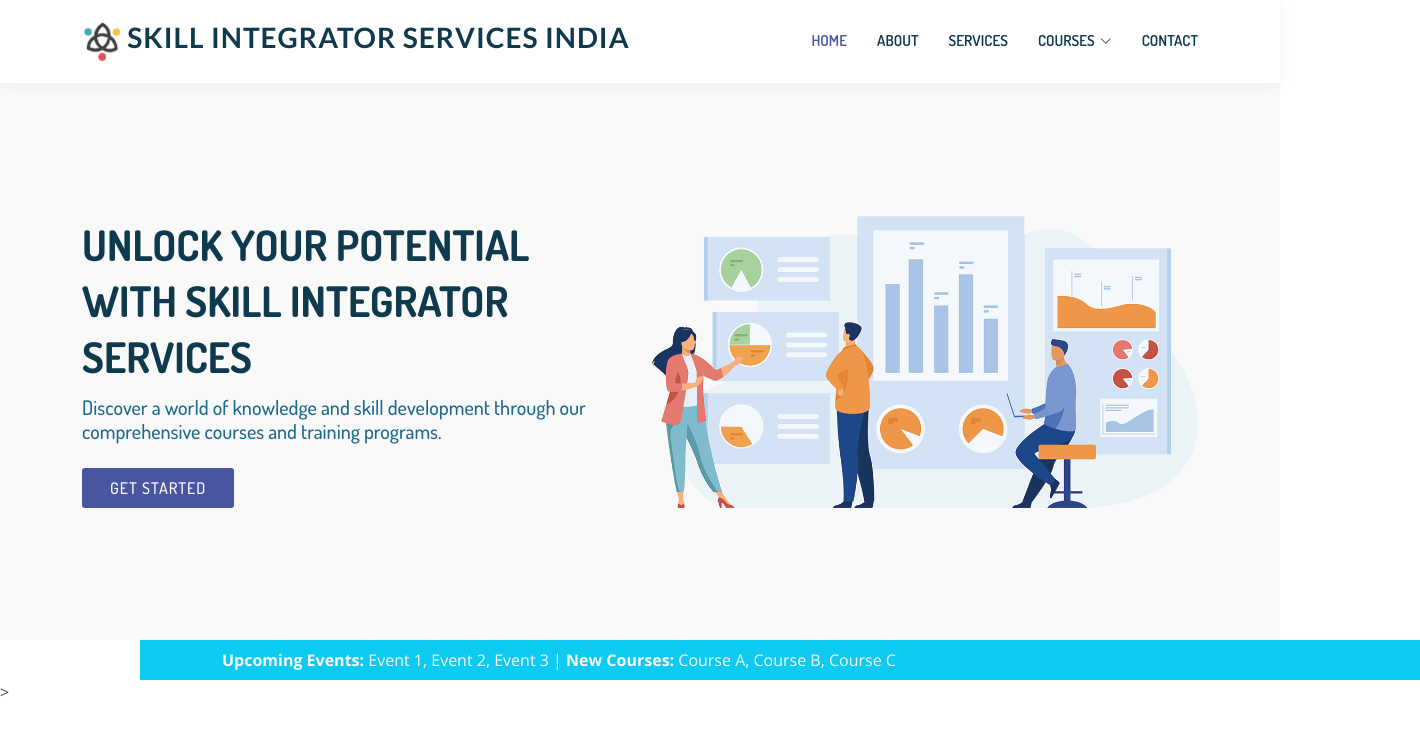
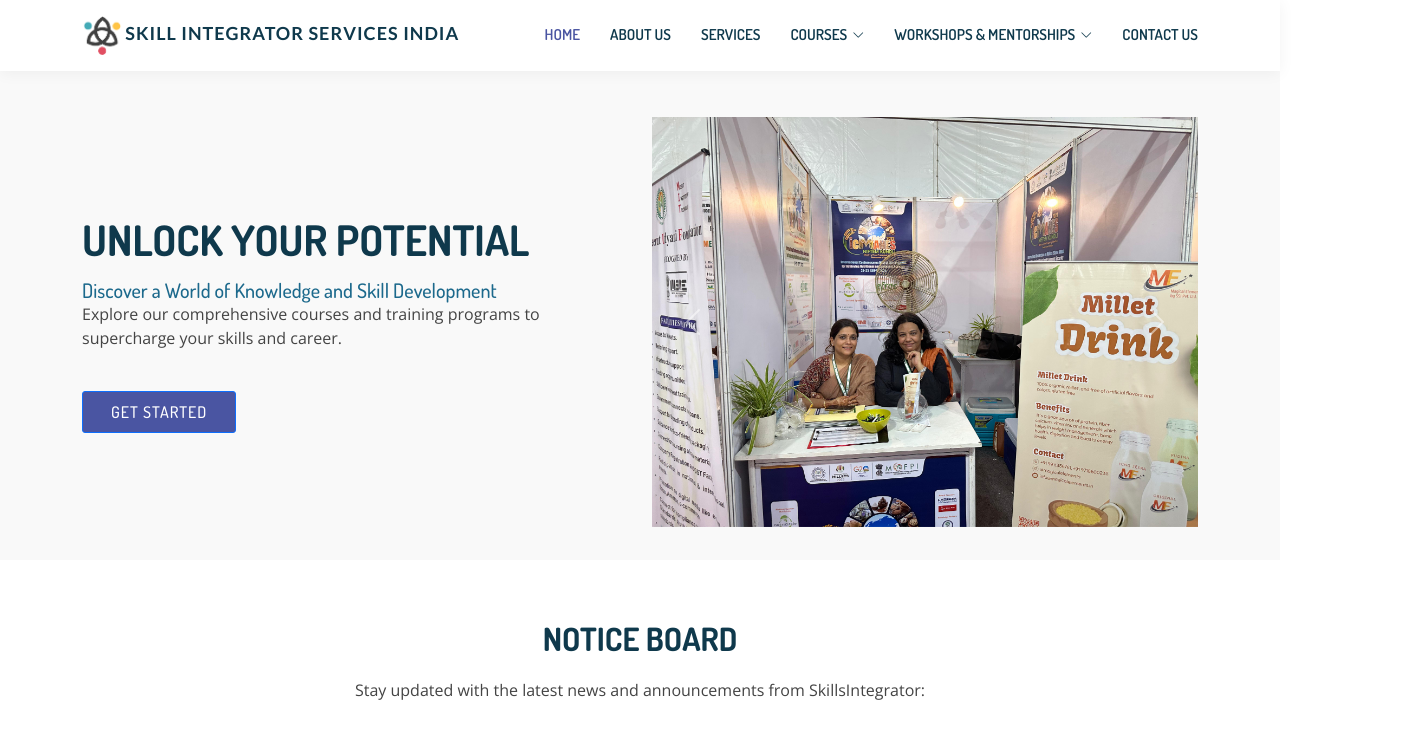
Before and after one commit to SahilAli8808/SkillsIntegrator-Services-India-Pvt-Ltd, a plain HTML site: page index.html in a window 1280 px wide. Shown: the top 749 px of the page, 1420 px wide, since content can reach past the window. Drawn offline with nearby package versions, Linux system fonts and the light colour scheme; a script that the page names is missing.

Commit message:
new look website (ie carousel add in hero section , nav bar changed

```diff
--- a/assets/css/style.css
+++ b/assets/css/style.css
@@ -65,12 +65,12 @@ h6 {
   background: #fff;
   transition: all 0.5s;
   z-index: 997;
-  padding: 20px 0;
+  padding: 14px 0;
   box-shadow: 0px 2px 15px rgba(0, 0, 0, 0.05);
 }
 
 #header .logo {
-  font-size: 28px;
+  font-size: 18px;
   margin: 0;
   padding: 0;
   line-height: 1;
@@ -318,7 +318,7 @@ h6 {
 --------------------------------------------------------------*/
 #hero {
   width: 100%;
-  height: 80vh;
+  height: 70vh;
   background: #f9f9f9;
 }
 
@@ -970,7 +970,7 @@ section {
 
 .testimonials .testimonial-item .testimonial-img {
   width: 100px;
-  border-radius: 50%;
+  /* border-radius: 50%; */
   border: 6px solid rgba(255, 255, 255, 0.15);
   margin: 0 auto;
 }
@@ -1528,7 +1528,7 @@ section {
 }
 
 .carousel-inner {
-  border-radius: 10px;
+  /* border-radius: 10px; */
   overflow: hidden; /* Hide the overflowing content */
 }/* Custom CSS for Testimonials Section */
 .testimonials {
@@ -1540,7 +1540,7 @@ section {
   background-color: #ffffff; /* Set a white background for each testimonial card */
   padding: 30px;
   box-shadow: 0 0 10px rgba(0, 0, 0, 0.1); /* Add a subtle box shadow */
-  border-radius: 10px;
+  /* border-radius: 10px; */
   min-height: 490px;
 }
 
@@ -1563,7 +1563,7 @@ section {
 }
 
 .testimonial-author img {
-  border-radius: 50%;
+  /* border-radius: 50%; */
   width: 80px;
   height: 80px;
   object-fit: cover;
--- a/index.html
+++ b/index.html
@@ -28,6 +28,7 @@
   <!-- Template Main CSS File -->
   <link href="assets/css/style.css" rel="stylesheet">
   <link href="https://cdnjs.cloudflare.com/ajax/libs/font-awesome/5.15.3/css/all.min.css" rel="stylesheet">
+
 </head>
 
 <body>
@@ -43,8 +44,9 @@
       <nav id="navbar" class="navbar">
         <ul>
           <li><a class="nav-link scrollto active" href="#hero">Home</a></li>
-          <li><a class="nav-link scrollto" href="about.html">About</a></li>
+          <li><a class="nav-link scrollto" href="about.html">About Us</a></li>
           <li><a class="nav-link scrollto" href="#services">Services</a></li>
+          <!-- <li><a class="nav-link scrollto" href="#services">Workshops & Mentorship</a></li> -->
           <li class="dropdown"><a href="#workshop"><span>Courses</span> <i class="bi bi-chevron-down"></i></a>
             <ul>
               <li class="dropdown"><a href="#workshop">
@@ -59,6 +61,10 @@
                   <li><a href="#">Instrumentation Techniques</a></li>
                 </ul>
               </li>
+            </ul>
+          </li>
+          <li class="dropdown"><a href="#workshop"><span>Workshops & Mentorships</span> <i class="bi bi-chevron-down"></i></a>
+            <ul>
               <li class="dropdown"><a href="#workshop"><span>Workshops</span> <i class="bi bi-chevron-right"></i></a>
                 <ul>
                   <li><a href="#">Photography</a></li>
@@ -78,33 +84,70 @@
 
                 </ul>
               </li>
+
+
           </li>
+
+
+
         </ul>
 
-        <li><a class="nav-link scrollto" href="#contact">Contact</a></li>
+        <li><a class="nav-link scrollto" href="#contact">Contact Us</a></li>
         </ul>
         <i class="bi bi-list mobile-nav-toggle"></i>
       </nav><!-- .navbar -->
 
     </div>
   </header><!-- End Header -->
-  <!-- ======= Hero Section ======= -->
   <section id="hero" class="d-flex align-items-center">
     <div class="container">
       <div class="row">
         <div class="col-lg-6 pt-4 pt-lg-0 order-2 order-lg-1 d-flex flex-column justify-content-center">
-          <h1>Unlock Your Potential with Skill Integrator Services</h1>
-          <h2>Discover a world of knowledge and skill development through our comprehensive courses and training
-            programs.</h2>
-          <div><a href="#services" class="btn-get-started scrollto">Get Started</a></div>
+          <h1 class="hero-title">Unlock Your Potential</h1>
+          <h2 class="hero-subtitle">Discover a World of Knowledge and Skill Development</h2>
+          <p class="hero-description">Explore our comprehensive courses and training programs to supercharge your skills and career.</p>
+          <div><a href="#services" class="btn btn-primary btn-get-started scrollto">Get Started</a></div>
         </div>
-        <div class="col-lg-6 order-1 order-lg-2 hero-img">
-          <img src="assets/img/hero-img.png" class="img-fluid" alt="">
+        <div class="col-lg-6 order-1 order-lg-2">
+          <div id="carouselExampleInterval" class="carousel slide" data-bs-ride="carousel">
+            <div class="carousel-inner">
+              <div class="carousel-item active" data-bs-interval="1000">
+                <img src="./assets/img/gallery/gallery-1.jpeg" class="d-block w-100" alt="...">
+              </div>
+              <div class="carousel-item" data-bs-interval="4000">
+                <img src="./assets/img/gallery/gallery-2.jpeg" class="d-block w-100" alt="...">
+              </div>
+              <div class="carousel-item" data-bs-interval="4000">
+                <img src="./assets/img/gallery/gallery-3.jpeg" class="d-block w-100" alt="...">
+              </div>
+              <!-- <div class="carousel-item" data-bs-interval="4000">
+                <img src="./assets/img/gallery/gallery-4.jpeg" class="d-block w-100" alt="...">
+              </div> -->
+              <!-- <div class="carousel-item" data-bs-interval="4000">
+                <img src="./assets/img/gallery/gallery-5.jpeg" class="d-block w-100" alt="...">
+              </div> -->
+              <div class="carousel-item" data-bs-interval="4000">
+                <img src="./assets/img/gallery/gallery-6.jpeg" class="d-block w-100" alt="...">
+              </div>
+            </div>
+            <button class="carousel-control-prev" type="button" data-bs-target="#carouselExampleInterval" data-bs-slide="prev">
+              <span class="carousel-control-prev-icon" aria-hidden="true"></span>
+              <span class="visually-hidden">Previous</span>
+            </button>
+            <button class="carousel-control-next" type="button" data-bs-target="#carouselExampleInterval" data-bs-slide="next">
+              <span class="carousel-control-next-icon" aria-hidden="true"></span>
+              <span class="visually-hidden">Next</span>
+            </button>
+          </div>
+        </div>
         </div>
       </div>
     </div>
-  </section><!-- End Hero -->
-  <div class="marquee bg-info text-light py-2">
+  </section>
+
+
+
+  <!-- <div class="marquee bg-info text-light py-2">
     <div class="container">
       <div class="row">
         <div class="col">
@@ -115,7 +158,7 @@
         </div>
       </div>
     </div>
-  </div>
+  </div> -->
 
   <main id="main">
     <!-- ======= Counts Section ======= -->
@@ -159,7 +202,7 @@
 
     </section><!-- End Counts Section -->
 
-    <!-- ===========Notice Board Section ======= -->>
+    <!-- ===========Notice Board Section ======= -->
     <section id="noticeboard" class="noticeboard">
       <div class="container">
 
```
